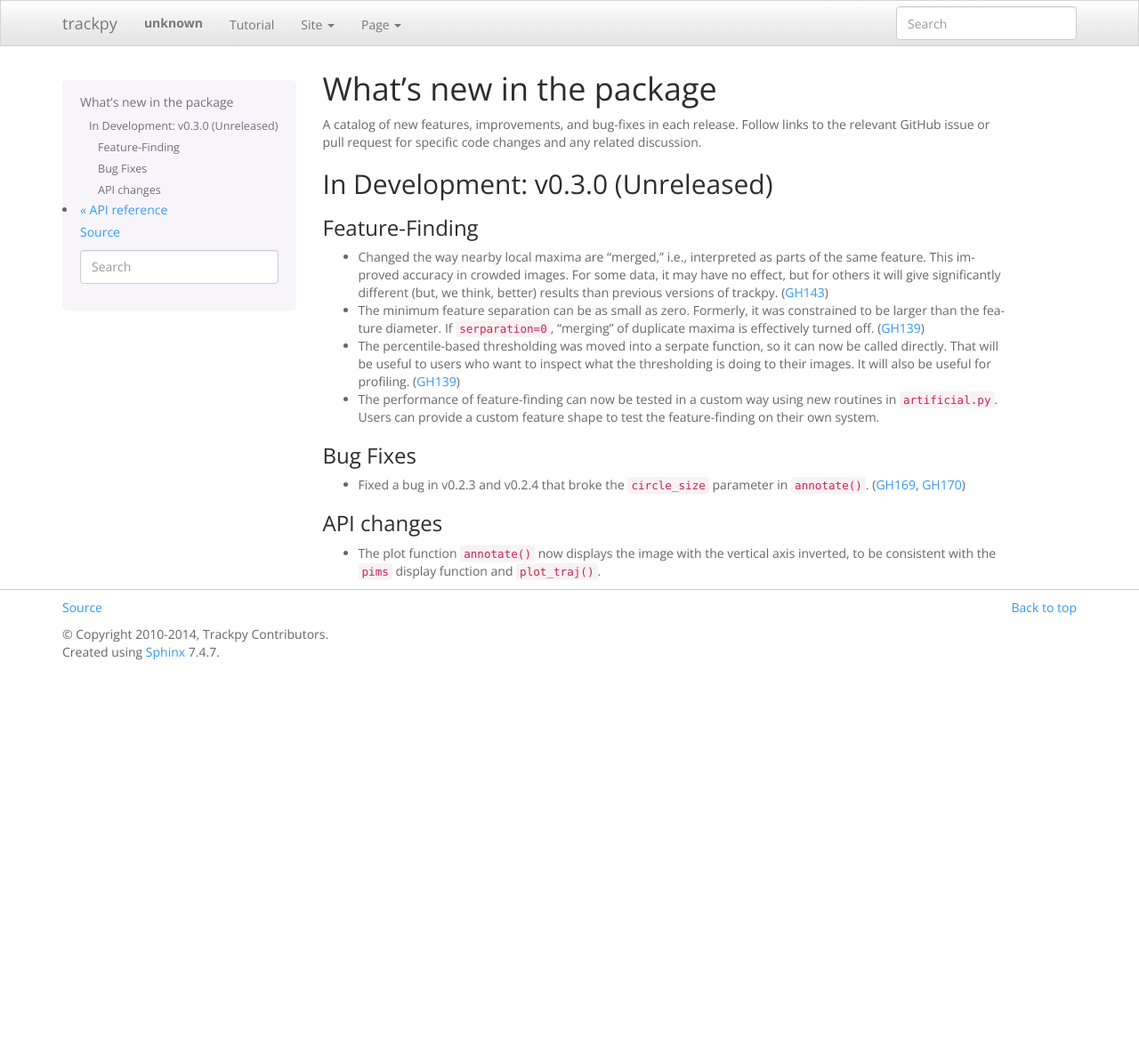
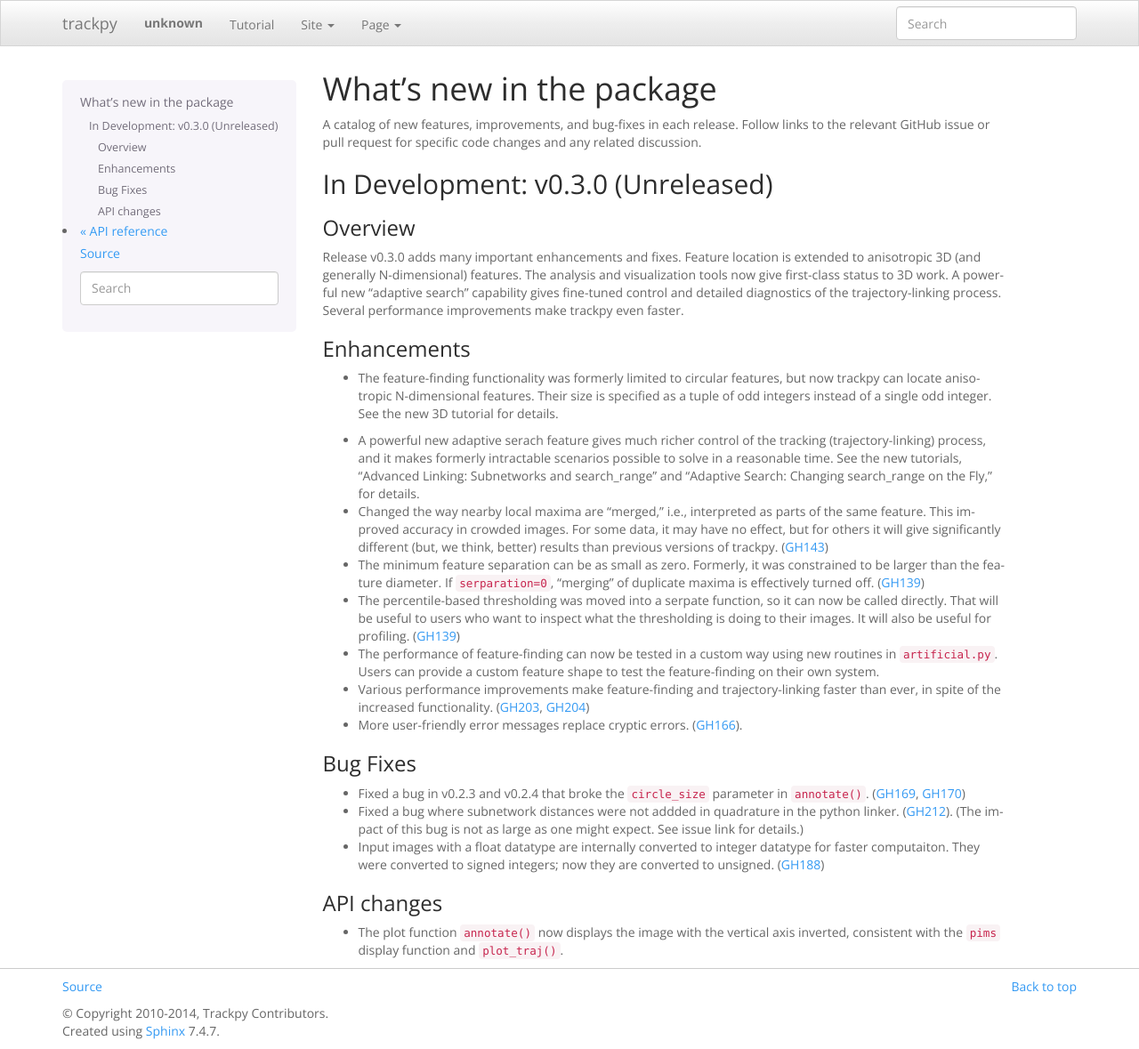
Before and after one commit to soft-matter/trackpy, a Sphinx documentation site: the page built from doc/whatsnew.rst, in a window 1280 px wide and 1179 px high. Shown: the whole window at 89% size. Built offline with Sphinx 7.4.7, drawn with Linux system fonts in a browser that asks for light colours; pages that are not in the unit, such as notebooks, are missing from menus.

Commit message:
DOC: Update v0.3 release notes with recent changes.

```diff
--- a/doc/releases/v0.3.0.txt
+++ b/doc/releases/v0.3.0.txt
@@ -2,8 +2,19 @@
 In Development: v0.3.0 (Unreleased)
 -----------------------------------
 
-Feature-Finding
-~~~~~~~~~~~~~~~
+Overview
+~~~~~~~~
+
+Release v0.3.0 adds many important enhancements and fixes. Feature location is extended to anisotropic 3D (and generally N-dimensional) features. The analysis and visualization tools now give first-class status to 3D work. A powerful new "adaptive search" capability gives fine-tuned control and detailed diagnostics of the trajectory-linking process. Several performance improvements make trackpy even faster.
+
+Enhancements
+~~~~~~~~~~~~
+
+- The feature-finding functionality was formerly limited to circular features, but now trackpy can locate anisotropic N-dimensional features. Their size is specified as a tuple of odd integers instead of a single odd integer. See the new 3D tutorial for details.
+
+.. Waiting for merge: - The plotting and analysis tools, many of which were limited to 2D, have been extended to 3D.
+
+- A powerful new adaptive serach feature gives much richer control of the tracking (trajectory-linking) process, and it makes formerly intractable scenarios possible to solve in a reasonable time. See the new tutorials, "Advanced Linking: Subnetworks and search_range" and "Adaptive Search: Changing search_range on the Fly," for details.
 
 - Changed the way nearby local maxima are "merged," i.e., interpreted as parts of the same feature. This improved accuracy in crowded images. For some data, it may have no effect, but for others it will give significantly different (but, we think, better) results than previous versions of trackpy. (:issue:`143`)
 
@@ -13,12 +24,18 @@
 
 - The performance of feature-finding can now be tested in a custom way using new routines in ``artificial.py``. Users can provide a custom feature shape to test the feature-finding on their own system.
 
+- Various performance improvements make feature-finding and trajectory-linking faster than ever, in spite of the increased functionality. (:issue:`203`, :issue:`204`)
+
+- More user-friendly error messages replace cryptic errors. (:issue:`166`).
+
 Bug Fixes
 ~~~~~~~~~
 
 - Fixed a bug in v0.2.3 and v0.2.4 that broke the ``circle_size`` parameter in ``annotate()``. (:issue:`169`, :issue:`170`)
+- Fixed a bug where subnetwork distances were not addded in quadrature in the python linker. (:issue:`212`). (The impact of this bug is not as large as one might expect. See issue link for details.)
+- Input images with a float datatype are internally converted to integer datatype for faster computaiton. They were converted to signed integers; now they are converted to unsigned. (:issue:`188`)
 
 API changes
 ~~~~~~~~~~~
 
-- The plot function ``annotate()`` now displays the image with the vertical axis inverted, to be consistent with the ``pims`` display function and ``plot_traj()``.
+- The plot function ``annotate()`` now displays the image with the vertical axis inverted, consistent with the ``pims`` display function and ``plot_traj()``.
```
